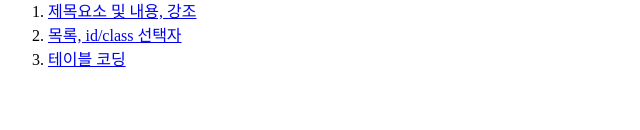
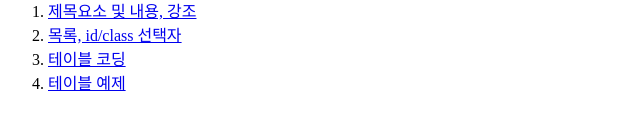
Before and after one commit to jong-jang/jajo, a plain HTML site: page html/all_contents.html in a window 1280 px wide. Shown: the part 146-276 px from the top of the page, without its empty margins (0-640 px from the left). Drawn offline with Linux system fonts and the light colour scheme.

Commit message:
makepage

```diff
--- a/html/all_contents.html
+++ b/html/all_contents.html
@@ -24,6 +24,7 @@
         title="리스트와 css 기본선택자 파악"> 목록, id/class 선택자</a>
       </li>
       <li><a href="./basic_code_03.html" title="테이블 코드 기초"> 테이블 코딩</a></li>
+      <li><a href="./table_ex.html" tilte="테이블 연습"> 테이블 예제</a></li>
     </ol>
   </div>
 
```
